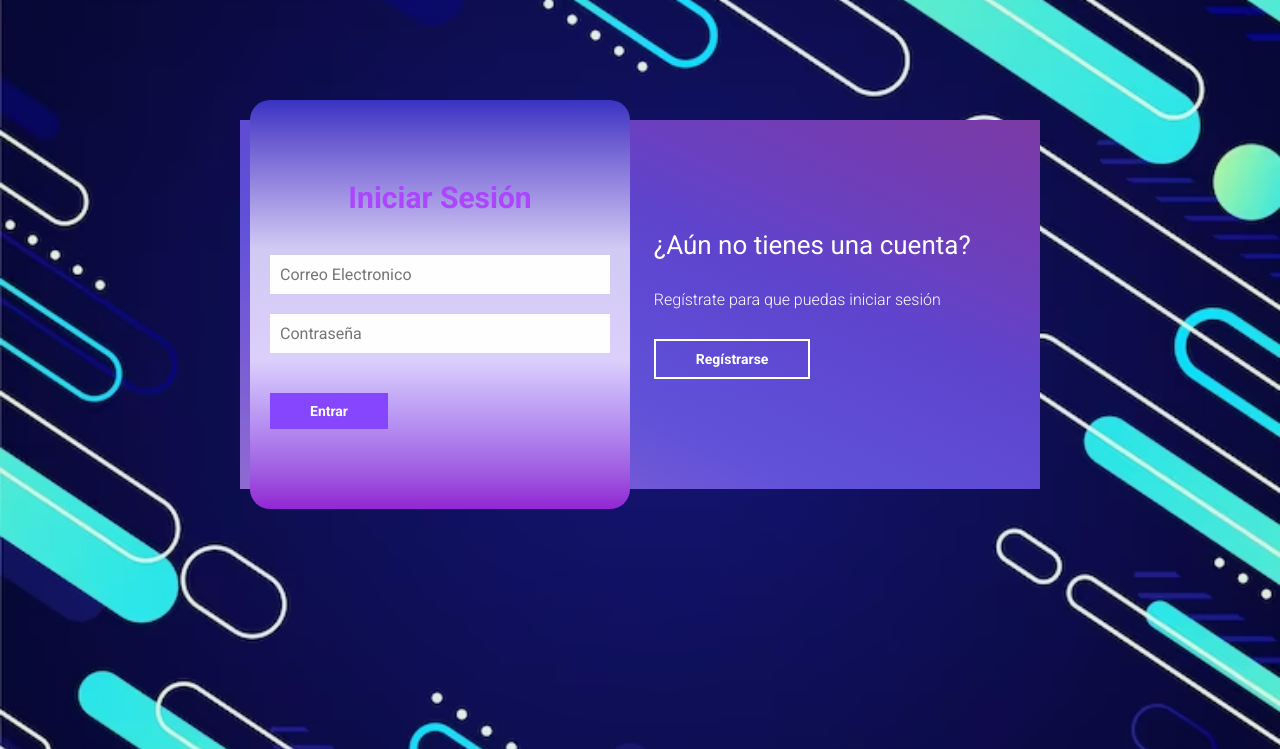
After one commit to chokoterisaki/VSC, a PHP site: page /register-login/rp.php in a window 1280 px wide. The commit adds this page. Shown: the top 749 px of the page. Run offline with PHP 8.4, Linux system fonts and the light colour scheme.

Commit message:
Add files via upload

```diff
--- /dev/null
+++ b/startbootstrap-landing-page-gh-pages/register-login/assets/css/estilos.css
@@ -0,0 +1,176 @@
+*{
+    margin: 0;
+    padding: 0;
+    box-sizing: border-box;
+    text-decoration: none;
+    font-family: 'Roboto', sans-serif;
+}
+
+body{
+    background-image: url(../images/fondo.png);
+    background-size: cover;
+    background-repeat: no-repeat;
+    background-position: center;
+    background-attachment: fixed;
+}
+
+main{
+    width: 100%;
+    padding: 20px;
+    margin: auto;
+    margin-top: 100px;
+}
+
+.contenedor__todo{
+    width: 100%;
+    max-width: 800px;
+    margin: auto;
+    position: relative;
+}
+
+.caja__trasera{
+    width: 100%;
+    padding: 10px 20px;
+    display: flex;
+    justify-content: center;
+    -webkit-backdrop-filter: blur(10px);
+    backdrop-filter: blur(10px);
+    background: linear-gradient(to right top, #8e6bd1, #8564d3, #7a5dd5, #6e57d7, #6051d9, #5f4dd5, #5f48d1, #5e44cd, #6941c2, #703eb8, #763cae, #7a3aa4);
+
+}
+
+.caja__trasera div{
+    margin: 100px 40px;
+    color: white;
+    transition: all 500ms;
+}
+
+
+.caja__trasera div p,
+.caja__trasera button{
+    margin-top: 30px;
+}
+
+.caja__trasera div h3{
+    font-weight: 400;
+    font-size: 26px;
+}
+
+.caja__trasera div p{
+    font-size: 16px;
+    font-weight: 300;
+}
+
+.caja__trasera button{
+    padding: 10px 40px;
+    border: 2px solid #fff;
+    font-size: 14px;
+    background: transparent;
+    font-weight: 600;
+    cursor: pointer;
+    color: white;
+    outline: none;
+    transition: all 300ms;
+}
+
+.caja__trasera button:hover{
+    background: #fff;
+    color: #9546fd;
+}
+
+/*Formularios*/
+
+.contenedor__login-register{
+    display: flex;
+    align-items: center;
+    width: 100%;
+    max-width: 380px;
+    position: relative;
+    top: -185px;
+    left: 10px;
+
+    /*La transicion va despues del codigo JS*/
+    transition: left 500ms cubic-bezier(0.175, 0.885, 0.320, 1.275);
+}
+
+.contenedor__login-register form{
+    width: 100%;
+    padding: 80px 20px;
+    background: linear-gradient(to bottom, #3933c2, #6758d0, #8c7ddd, #afa3e8, #d1caf3, #d4ccf6, #d8cdf9, #dbcffc, #c4aaf6, #b185ee, #a05ce2, #9227d3);
+    position: absolute;
+    border-radius: 20px;
+}
+
+.contenedor__login-register form h2{
+    font-size: 30px;
+    text-align: center;
+    margin-bottom: 20px;
+    color: #ab46fd;
+}
+
+.contenedor__login-register form input{
+    width: 100%;
+    margin-top: 20px;
+    padding: 10px;
+    border: none;
+    background: #fffeff;
+    font-size: 16px;
+    outline: none;
+}
+
+.contenedor__login-register form button{
+    padding: 10px 40px;
+    margin-top: 40px;
+    border: none;
+    font-size: 14px;
+    background: #8646fd;
+    font-weight: 600;
+    cursor: pointer;
+    color: white;
+    outline: none;
+}
+
+
+
+
+.formulario__login{
+    opacity: 1;
+    display: block;
+}
+.formulario__register{
+    display: none;
+}
+
+
+
+@media screen and (max-width: 850px){
+
+    main{
+        margin-top: 50px;
+    }
+
+    .caja__trasera{
+        max-width: 350px;
+        height: 300px;
+        flex-direction: column;
+        margin: auto;
+    }
+
+    .caja__trasera div{
+        margin: 0px;
+        position: absolute;
+    }
+
+
+    /*Formularios*/
+
+    .contenedor__login-register{
+        top: -10px;
+        left: -5px;
+        margin: auto;
+    }
+
+    .contenedor__login-register form{
+        position: relative;
+    }
+}
--- /dev/null
+++ b/startbootstrap-landing-page-gh-pages/register-login/assets/js/script.js
@@ -0,0 +1,64 @@
+//Ejecutando funciones
+document.getElementById("btn__iniciar-sesion").addEventListener("click", iniciarSesion);
+document.getElementById("btn__registrarse").addEventListener("click", register);
+window.addEventListener("resize", anchoPage);
+
+//Declarando variables
+var formulario_login = document.querySelector(".formulario__login");
+var formulario_register = document.querySelector(".formulario__register");
+var contenedor_login_register = document.querySelector(".contenedor__login-register");
+var caja_trasera_login = document.querySelector(".caja__trasera-login");
+var caja_trasera_register = document.querySelector(".caja__trasera-register");
+
+    //FUNCIONES
+
+function anchoPage(){
+
+    if (window.innerWidth > 850){
+        caja_trasera_register.style.display = "block";
+        caja_trasera_login.style.display = "block";
+    }else{
+        caja_trasera_register.style.display = "block";
+        caja_trasera_register.style.opacity = "1";
+        caja_trasera_login.style.display = "none";
+        formulario_login.style.display = "block";
+        contenedor_login_register.style.left = "0px";
+        formulario_register.style.display = "none";
+    }
+}
+
+anchoPage();
+
+
+    function iniciarSesion(){
+        if (window.innerWidth > 850){
+            formulario_login.style.display = "block";
+            contenedor_login_register.style.left = "10px";
+            formulario_register.style.display = "none";
+            caja_trasera_register.style.opacity = "1";
+            caja_trasera_login.style.opacity = "0";
+        }else{
+            formulario_login.style.display = "block";
+            contenedor_login_register.style.left = "0px";
+            formulario_register.style.display = "none";
+            caja_trasera_register.style.display = "block";
+            caja_trasera_login.style.display = "none";
+        }
+    }
+
+    function register(){
+        if (window.innerWidth > 850){
+            formulario_register.style.display = "block";
+            contenedor_login_register.style.left = "410px";
+            formulario_login.style.display = "none";
+            caja_trasera_register.style.opacity = "0";
+            caja_trasera_login.style.opacity = "1";
+        }else{
+            formulario_register.style.display = "block";
+            contenedor_login_register.style.left = "0px";
+            formulario_login.style.display = "none";
+            caja_trasera_register.style.display = "none";
+            caja_trasera_login.style.display = "block";
+            caja_trasera_login.style.opacity = "1";
+        }
+}
--- /dev/null
+++ b/startbootstrap-landing-page-gh-pages/register-login/rp.php
@@ -0,0 +1,65 @@
+<?php
+session_start();
+
+if(isset($_SESSION['usuario'])){
+    header("location: bienvenida.php");
+}
+
+?>
+<!DOCTYPE html>
+<html lang="es">
+<head>
+    <meta charset="UTF-8">
+    <meta name="viewport" content="width=device-width, initial-scale=1.0">
+    <title>Login y Register - MagtimusPro</title>
+
+    <link href="https://fonts.googleapis.com/css2?family=Roboto:ital,wght@0,100;0,300;0,400;0,500;0,700;0,900;1,100;1,300;1,400;1,500;1,700;1,900&display=swap" rel="stylesheet">
+
+
+    <link rel="stylesheet" href="assets/css/estilos.css">
+</head>
+<body>
+
+        <main>
+
+            <div class="contenedor__todo">
+                <div class="caja__trasera">
+                    <div class="caja__trasera-login">
+                        <h3>¿Ya tienes una cuenta?</h3>
+                        <p>Inicia sesión para entrar en la página</p>
+                        <button id="btn__iniciar-sesion">Iniciar Sesión</button>
+                    </div>
+                    <div class="caja__trasera-register">
+                        <h3>¿Aún no tienes una cuenta?</h3>
+                        <p>Regístrate para que puedas iniciar sesión</p>
+                        <button id="btn__registrarse">Regístrarse</button>
+                    </div>
+                </div>
+
+                <!--Formulario de Login y registro-->
+                <div class="contenedor__login-register">
+                    <!--Login-->
+                    <form action="php/login_usuario_rp.php" method="POST" class="formulario__login">
+                        <h2>Iniciar Sesión</h2>
+                        <input type="text" placeholder="Correo Electronico" name="correo" autocomplete="off">
+                        <input type="password" placeholder="Contraseña" name="contrasena">
+                        <button>Entrar</button>
+                    </form>
+
+                    <!--Register-->
+                    <form action="php/registro_usuario_rp.php" method="POST" class="formulario__register">
+                        <h2>Regístrarse</h2>
+                        <input type="text" placeholder="Nombre completo" name="nombre_completo" autocomplete="off">
+                        <input type="text" placeholder="Correo Electronico" name="correo" autocomplete="off">
+                        <input type="text" placeholder="Usuario" name="usuario" autocomplete="off">
+                        <input type="password" placeholder="Contraseña" name="contrasena">
+                        <button>Regístrarse</button>
+                    </form>
+                </div>
+            </div>
+
+        </main>
+
+        <script src="assets/js/script.js"></script>
+</body>
+</html>
```
Also changed, not shown: startbootstrap-landing-page-gh-pages/index.html (+17 -54 lines), startbootstrap-landing-page-gh-pages/register-login/mysql.txt (added, +43 -0 lines), startbootstrap-landing-page-gh-pages/register-login/php/cerrar_sesion.php (added, +7 -0 lines), startbootstrap-landing-page-gh-pages/register-login/php/conexion_rp.php (added, +10 -0 lines), startbootstrap-landing-page-gh-pages/register-login/php/home.php (added, +41 -0 lines), startbootstrap-landing-page-gh-pages/register-login/php/login_usuario_rp.php (added, +24 -0 lines), startbootstrap-landing-page-gh-pages/register-login/php/registro_usuario_rp.php (added, +59 -0 lines), startbootstrap-landing-page-gh-pages/assets/img/chat.svg (added), startbootstrap-landing-page-gh-pages/assets/img/file-post.svg (added), startbootstrap-landing-page-gh-pages/css/styles.css, startbootstrap-landing-page-gh-pages/register-login/assets/images/fondo.png (added).
